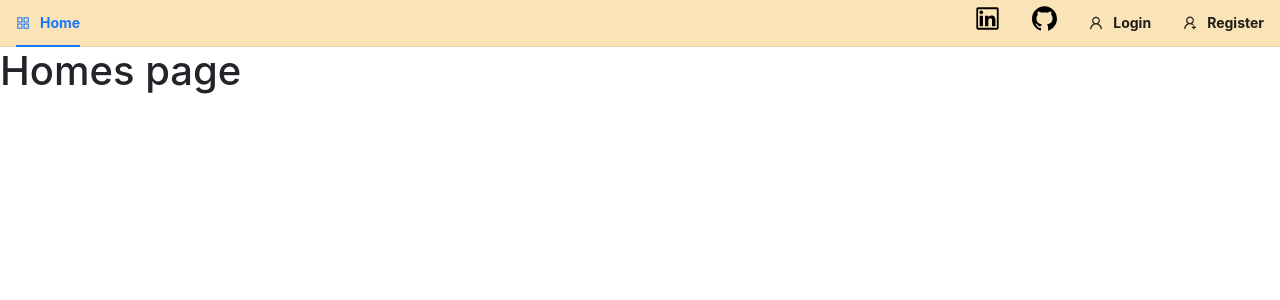
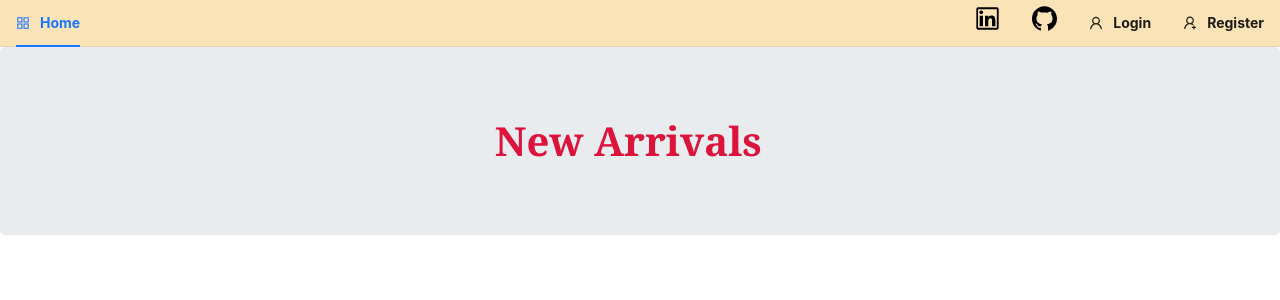
Before and after one commit to keshri522/ShoppingWebsite, a React (Create React App) app in the folder client/: page / in a window 1280 px wide. Shown: the top 300 px of the page. Built offline with nearby package versions, Linux system fonts and the light colour scheme; no server answers.

Commit message:
added home page and typewritter effect

```diff
--- a/client/package.json
+++ b/client/package.json
@@ -19,6 +19,7 @@
     "react-router-dom": "^6.14.2",
     "react-scripts": "5.0.1",
     "react-toastify": "^9.1.3",
+    "typewriter-effect": "^2.20.1",
     "web-vitals": "^2.1.4"
   },
   "scripts": {
--- a/client/src/App.css
+++ b/client/src/App.css
@@ -27,6 +27,16 @@
   transform: scale(1.3);
 }
 .text {
-  font-size: 10rem;
+  font-style: italic;
+  font-family: monospace;
+  color: darkmagenta;
+  font-size: 40px;
+  font-weight: bold;
+}
+.style {
+  font-family: Georgia, "Times New Roman", Times, serif;
+  color: crimson;
+  font-size: 40px;
+  font-weight: bold;
 }
 /* y */
--- /dev/null
+++ b/client/src/Components/admin/cards/SingleProduct.jsx
@@ -0,0 +1,44 @@
+import React, { useEffect, useState } from "react";
+import { Card } from "antd";
+import { Link } from "react-router-dom";
+import { EyeOutlined, ShoppingCartOutlined } from "@ant-design/icons";
+const { Meta } = Card; // destructing the Meta object from the Card compoentest
+const SingleProduct = ({ product, Setallproducts }) => {
+  const { title, description, images, slug } = product; // destruting the objects from the item
+  return (
+    <Card
+      cover={
+        <img
+          src={images && images.length ? images[0].url : " "}
+          style={{ height: "220px", objectFit: "cover" }}
+          className="p-1"
+        ></img>
+      }
+      actions={[
+        <Link to={`/product/${slug}`}>
+          <EyeOutlined className="text-warning"></EyeOutlined>
+          <br />
+          view cart
+        </Link>,
+
+        <Link>
+          <ShoppingCartOutlined
+            className="text-danger "
+            onClick={() => {}}
+          ></ShoppingCartOutlined>
+          <br />
+          Add to Cart
+        </Link>,
+      ]}
+    >
+      {/* i want to show the description only of 50 char. */}
+      <Meta
+        title={title}
+        description={`${description && description.substring(0, 50)}.....`}
+        className="text-secondary"
+      ></Meta>
+    </Card>
+  );
+};
+
+export default SingleProduct;
--- a/client/src/Components/admin/cards/adminProductcart.jsx
+++ b/client/src/Components/admin/cards/adminProductcart.jsx
@@ -15,7 +15,7 @@ const AdminProductCard = ({ products, SetgetProduct }) => {
   const { title, description, images, slug } = products;
   // creating a function which will delete the products.
   const DeleteProducts = (product_id) => {
-    console.log(product_id);
+    // console.log(product_id);
     // calling the delete api function
     ProductDelete(product_id, user.token)
       .then((res) => {
--- /dev/null
+++ b/client/src/Components/admin/cards/typewrittereffect.jsx
@@ -0,0 +1,17 @@
+import React from "react";
+// this is the separte compoents which will show the effect of typing based on parent components in which user pass the text as a props
+import Typewriter from "typewriter-effect";
+const Typewrittereffect = ({ text }) => {
+  // text is an array of colletion that are passed from parent componets which which display on the ui
+  return (
+    <Typewriter
+      options={{
+        strings: text,
+        autoStart: true,
+        loop: true,
+      }}
+    />
+  );
+};
+
+export default Typewrittereffect;
--- a/client/src/Components/pages/auth/home.js
+++ b/client/src/Components/pages/auth/home.js
@@ -1,10 +1,59 @@
-import React from "react";
-
+import React, { useState, useEffect } from "react";
+import { getProductList } from "../../functions/product";
+import SingleProduct from "../../admin/cards/SingleProduct";
+import { LoadingOutlined } from "@ant-design/icons";
+import Typewrittereffect from "../../admin/cards/typewrittereffect";
 const Home = () => {
+  const [allproducts, Setallproducts] = useState([]);
+  const [loading, Setloading] = useState(false);
+  // call the use effret hook to render the api in each once mounting.
+  useEffect(() => {
+    loadProducts();
+  }, []);
+  // this will give all the products to home page ..
+  const loadProducts = () => {
+    Setloading(true);
+    getProductList()
+      .then((res) => {
+        Setallproducts(res.data);
+        Setloading(false);
+      })
+      .catch((err) => {
+        // console.log(err);
+        Setloading(false);
+      });
+  };
   return (
-    <div>
-      <h1>Homes page</h1>
-    </div>
+    <>
+      <div className="jumbotron">
+        {loading ? (
+          <h1 className=" text-danger text-center   ">
+            <LoadingOutlined></LoadingOutlined>
+          </h1>
+        ) : (
+          <div className="text-center style">
+            <Typewrittereffect
+              text={["Latest Products", "New Arrivals", "Best Seller"]}
+            ></Typewrittereffect>
+          </div>
+        )}
+      </div>
+      {/* showing all the product based on the api  */}
+      <di className="container">
+        <div className="row m-5 p-5">
+          {allproducts &&
+            allproducts.length > 0 &&
+            allproducts?.map((product) => (
+              <div className="col-md-4  " key={product._id}>
+                <SingleProduct
+                  product={product}
+                  Setallproducts={Setallproducts}
+                ></SingleProduct>
+              </div>
+            ))}
+        </div>
+      </di>
+    </>
   );
 };
 
```
Also changed, not shown: 1 other file (tests, documents, lock files or other folders).
